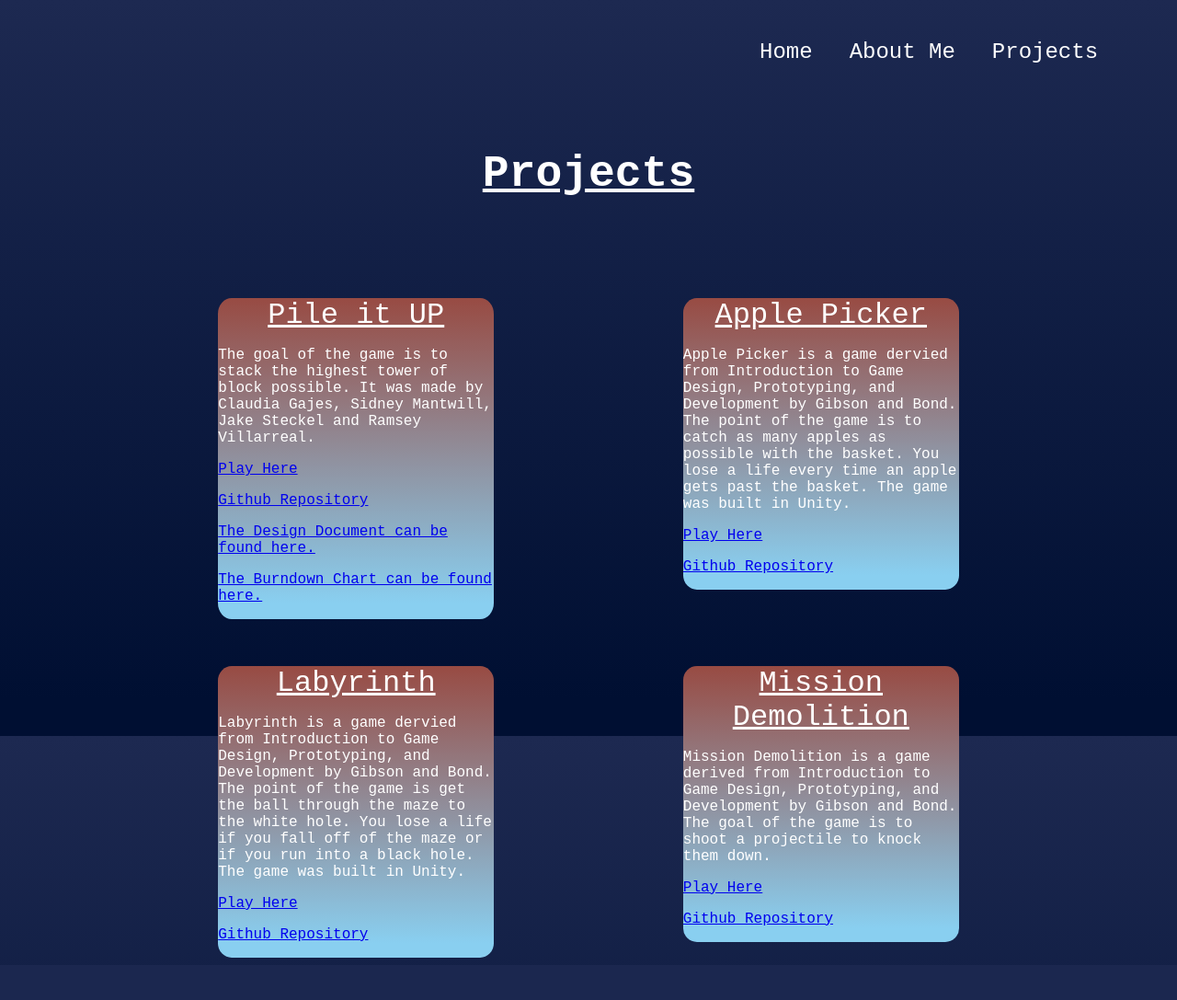
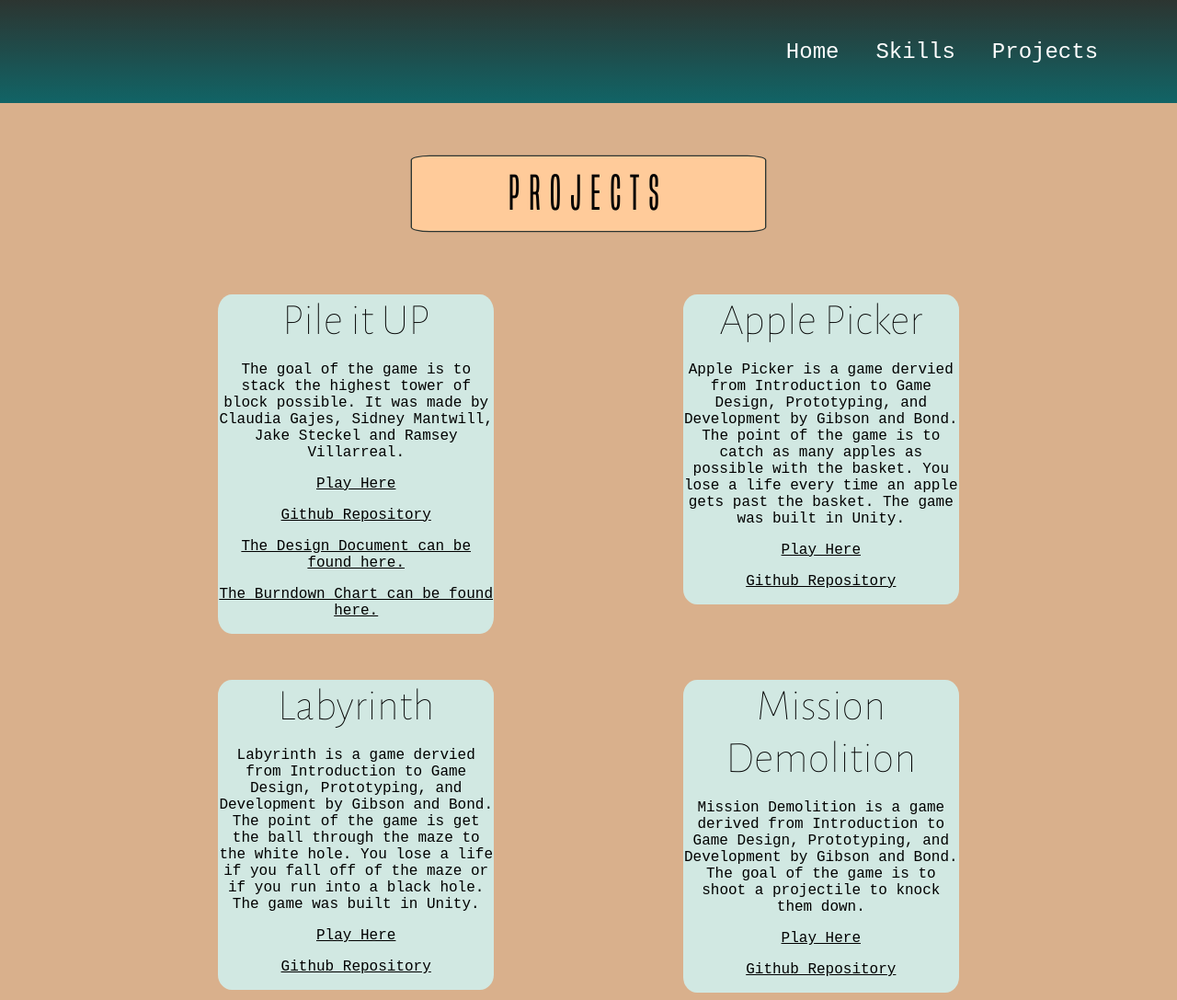
Before and after one commit to RamseyV/DjangoPortfolio, a Django app: template templates/portfolio/projects.html in a window 1280 px wide. Shown: the whole page at 92% size. Before the commit the page ends 1041 px from the top, so only its background shows below. Run offline with Django 3.2, Linux system fonts and the light colour scheme; the template is opened without the code that fills it, so the values that code supplies are empty; some libraries are stand-ins or nearby versions.

Commit message:
Style Changes
Picked new color scheme and applied throughout the site. Changed the background of the projects page and added a border and  made font changes.

```diff
--- a/static/portfolio/css/projects.css
+++ b/static/portfolio/css/projects.css
@@ -1,28 +1,43 @@
 body{
-	background: linear-gradient(rgb(29,41,81) 0%, rgb(0,15,50) 95%);
+	background-color: #D9B08C;
 	background-attachment: fixed;
-	font-family: "Courier New" !important;
+	font-family: "Courier New" ;
 }
 /*yellow*/
 /* #EAC67A*/
+
 .navColor{
-	height: 5em;
-	width: 100%;
-	background: linear-gradient(#984B43 0%, #DE804A  100%);
-	position: fixed;
-	top: 0px;
-	left: 0px;
-	z-index: 1;
+	background-color: transparent;
 }
 
+@font-face {
+  font-family: builtFont;
+  src: url(../fonts/built_titling_el.ttf);
+}
+
+@font-face {
+  font-family: AlegreyaSans;
+  src: url(../fonts/AlegreyaSans-Thin.ttf);
+}
+
+
+
 .pageTitle{
-	width: 100%;
+	width: 8em;
+	margin: auto;
 	text-align: center;
-	top:5em;
+	margin-top: 1em;
 	z-index: -2;
-	color: white;
+	color: black;
 	font-size: 3em;
-	text-decoration: underline;
+	font-family: builtFont;
+	background-color: #FFCB9A;
+	padding-top: .25em;
+	padding-bottom: .25em;
+	box-shadow: 0 0 0 1pt #2C3531;
+	border-radius: 5%;
+	letter-spacing: .25em;
+	/*text-decoration: underline;*/
 }
 
 .container{
@@ -52,22 +67,34 @@ body{
 	/*z-index: 1;*/
 	/*padding: 5px;*/
     width: 20em;
-    height: 15em;
+    height: auto;
+    min-height: 15em;
     margin-top: 1em;
 
   	border-radius: 5%;
-	background: linear-gradient(#984B43 0%, rgb(137, 207, 240)  95%);
+	background-color: #D1E8E2;
+	font-family: AlegreyaSans;
+	/*letter-spacing: .5em;*/
+
 	/*background-color: rgb(137, 207, 240);*/
 	overflow-y: auto;
-	color: white;
+	color: black;
+	text-align:center;
 }
 
+a{
+	color: black;
+}
 
 .card-title{
-	font-size: 2em;
-	text-decoration: underline;
-	text-align:center;
+	font-size: 3em;
+	/*text-decoration: underline;*/
 
+
+}
+.content{
+	font-size: 1em;
+	font-family: "Courier New";
 }
 
 
@@ -81,12 +108,23 @@ body{
 	.card{
 		min-width: 300px;
 		width: 20%;
-    	height: 20%;
+    	height: auto;
     	margin-left: 5%;
     	margin-right: 5%;
     	margin-top: 5%;
     	margin-bottom: auto;
 
+
+	}
+	.navColor{
+		height: 7em;
+		width: 100%;
+		background: linear-gradient(#2C3531 0%, #116466  100%);
+		position: absolute;
+		top: 0px;
+		left: 0px;
+		z-index: 1;
 	}
 
+
 }
--- a/templates/portfolio/include/navbar.html
+++ b/templates/portfolio/include/navbar.html
@@ -8,7 +8,7 @@
 
   <ul class="main-nav" id="js-menu">
     <li><a href="/" class="link">Home</a></li>
-    <li><a href="/experience" class="link">About Me</a></li>
+    <li><a href="/experience" class="link">Skills</a></li>
     <li><a href="/projects" class="link">Projects</a></li>
   </ul>
 </nav>
--- a/templates/portfolio/projects.html
+++ b/templates/portfolio/projects.html
@@ -14,7 +14,7 @@
 
 {% block content %}
 
-	<!-- <div class="navColor"></div> -->
+	<div class="navColor"></div>
 
 	<br>
 		<h2 class="pageTitle">Projects</h2>
--- a/views.py
+++ b/views.py
@@ -5,10 +5,7 @@ def index(request):
 	return render(request, 'portfolio/home.html')
 
 def education(request):
-	classes = WCUClasses.objects.all()
-	subjects = Subjects.objects.all()
-	languages = Languages.objects.all()
-	return render(request, 'portfolio/education.html', context={"classes": classes, "subjects": subjects, "languages": languages})
+	return render(request, 'portfolio/education.html')
 
 def jobs(request):
 	return render(request, 'portfolio/jobs.html')
```
Also changed, not shown: static/portfolio/css/education.css (+16 -9 lines), static/portfolio/css/home.css (+5 -5 lines), static/portfolio/js/education.js (+0 -78 lines), static/portfolio/fonts/AlegreyaSans-Thin.ttf (added), static/portfolio/fonts/built_titling_el.ttf (added), static/portfolio/fonts/built_titling_lt.ttf (added).
